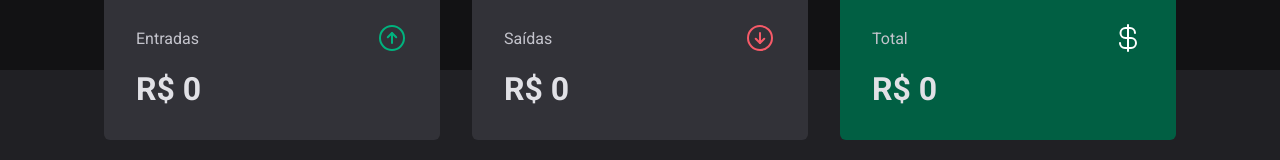
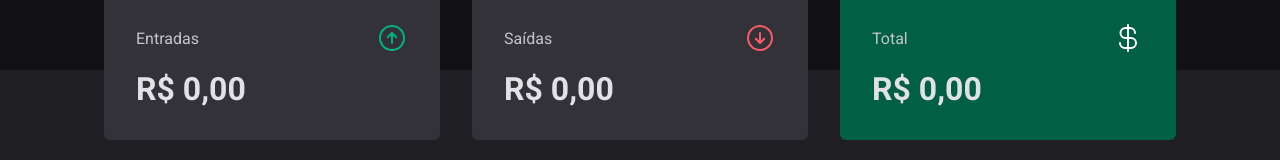
Before and after one commit to viniciusferreira7/dt-money, a React (Vite) app: page / in a window 1280 px wide. Shown: the part 140-300 px from the top of the page. Built offline with nearby package versions, Linux system fonts and the light colour scheme; no server answers.

Commit message:
feat(summary, transactions): formatting numbers

```diff
--- a/src/components/Summary/index.tsx
+++ b/src/components/Summary/index.tsx
@@ -1,6 +1,7 @@
 import { ArrowCircleUp, ArrowCircleDown, CurrencyDollar } from 'phosphor-react'
 import { useContext } from 'react'
 import { TransactionsContext } from '../../contexts/TransactionsContext'
+import { priceFormatter } from '../../utils/formatter'
 
 import { SummaryCard, SummaryContainer } from './styles'
 
@@ -33,21 +34,21 @@
           <span>Entradas</span>
           <ArrowCircleUp size={32} color="#00b37e" />
         </header>
-        <strong>R$ {summary.income}</strong>
+        <strong>{priceFormatter.format(summary.income)}</strong>
       </SummaryCard>
       <SummaryCard>
         <header>
           <span>Saídas</span>
           <ArrowCircleDown size={32} color="#f75a68" />
         </header>
-        <strong>R$ {summary.outcome}</strong>
+        <strong>{priceFormatter.format(summary.outcome)}</strong>
       </SummaryCard>
       <SummaryCard variant="green">
         <header>
           <span>Total</span>
           <CurrencyDollar size={32} color="#fff" />
         </header>
-        <strong>R$ {summary.total}</strong>
+        <strong>{priceFormatter.format(summary.total)}</strong>
       </SummaryCard>
     </SummaryContainer>
   )
--- a/src/pages/Transactions/components/SearchForm/styles.ts
+++ b/src/pages/Transactions/components/SearchForm/styles.ts
@@ -8,6 +8,7 @@
     flex: 1;
     border-radius: 6px;
     border: 0;
+    padding-left: 0.5rem;
 
     background-color: ${(props) => props.theme['gray-900']};
     color: ${(props) => props.theme['gray-300']};
--- a/src/pages/Transactions/index.tsx
+++ b/src/pages/Transactions/index.tsx
@@ -2,6 +2,7 @@
 import { Header } from '../../components/Header'
 import { Summary } from '../../components/Summary'
 import { TransactionsContext } from '../../contexts/TransactionsContext'
+import { dateFormatter, priceFormatter } from '../../utils/formatter'
 import { SearchForm } from './components/SearchForm'
 import {
   PriceHighLight,
@@ -11,6 +12,7 @@
 
 export function Transactions() {
   const { transactions } = useContext(TransactionsContext)
+
   return (
     <div>
       <Header />
@@ -25,11 +27,14 @@
                   <td width="50%">{transaction.description}</td>
                   <td>
                     <PriceHighLight variant={transaction.type}>
-                      {transaction.price}
+                      {transaction.type === 'outcome' && '- '}
+                      {priceFormatter.format(transaction.price)}
                     </PriceHighLight>
                   </td>
                   <td>{transaction.category}</td>
-                  <td>{transaction.createdAt}</td>
+                  <td>
+                    {dateFormatter.format(new Date(transaction.createdAt))}
+                  </td>
                 </tr>
               )
             })}
--- /dev/null
+++ b/src/utils/formatter.ts
@@ -0,0 +1,12 @@
+export const dateFormatter = new Intl.DateTimeFormat('pt-BR', {
+  hour: 'numeric',
+  minute: 'numeric',
+  day: 'numeric',
+  month: 'numeric',
+  year: 'numeric',
+})
+
+export const priceFormatter = new Intl.NumberFormat('pt-BR', {
+  style: 'currency',
+  currency: 'BRL',
+})
```
